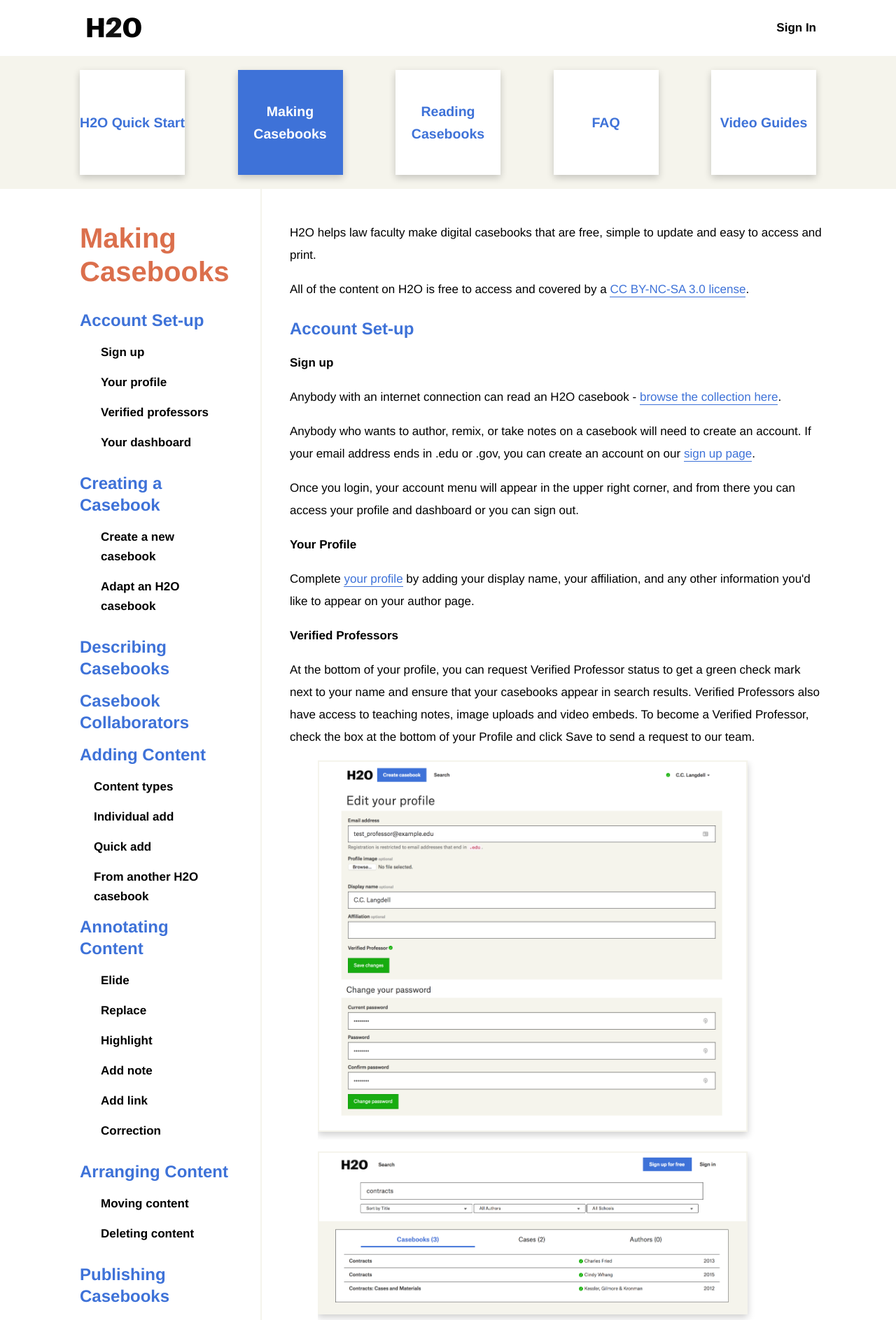
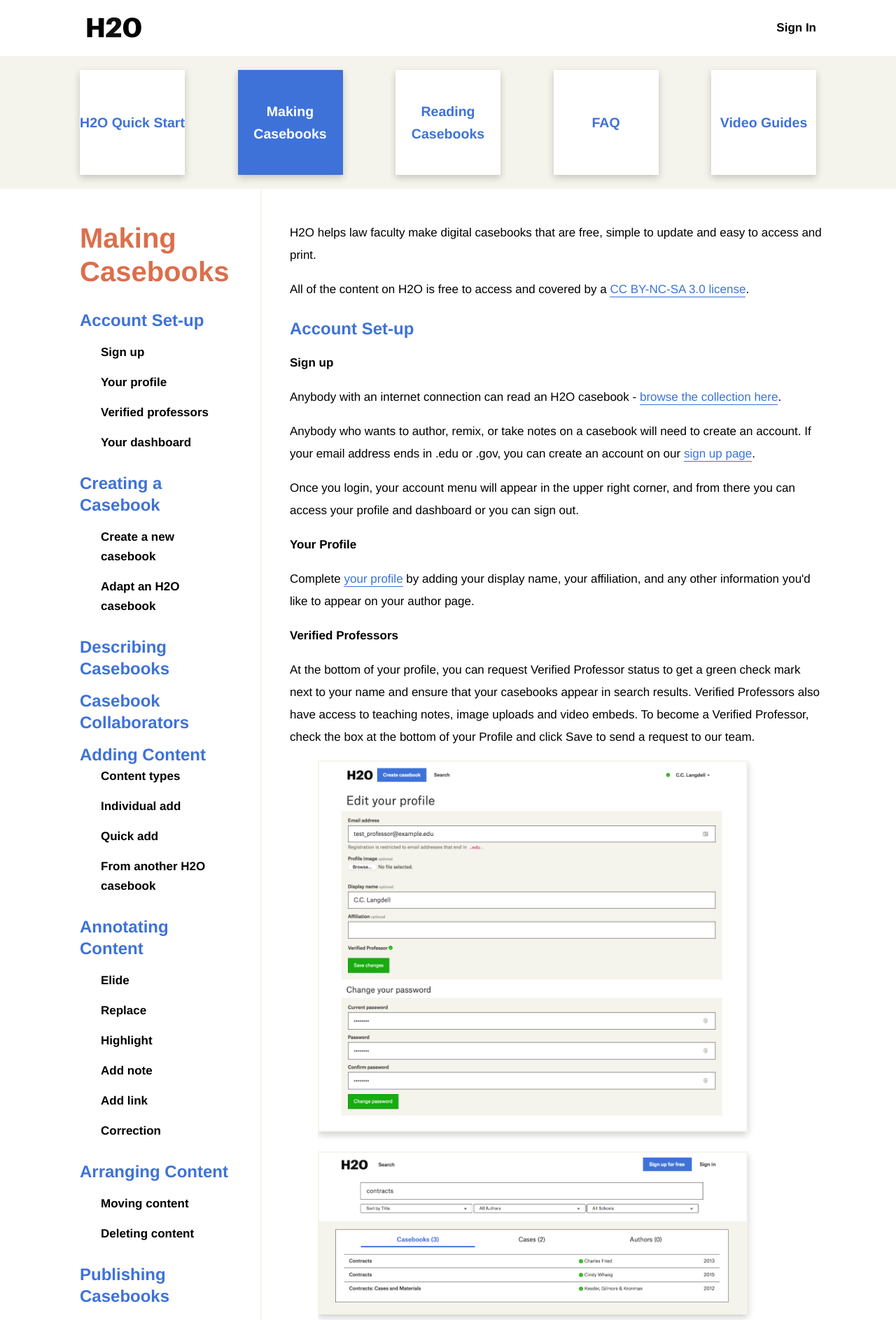
Before and after one commit to harvard-lil/h2o-static, a Jekyll site: the page built from app/making-casebooks.html, in a window 1280 px wide. Shown: the top 1887 px of the page at 70% size. Built offline with Jekyll 4.4.1, drawn with Linux system fonts in a browser that asks for light colours; comment, search, counter and statistics services are not loaded.

Commit message:
Correct markup

```diff
--- a/app/glossary.html
+++ b/app/glossary.html
@@ -67,3 +67,5 @@ sharing-image: images/h2o-logo.svg
     <h3 id="take-notes">I am a student and would like to take notes on my digital casebook - how do I do that?</h3>
     <p>Our Take Notes feature was built to support students as they actively read their digital H2O casebooks. When you are viewing a casebook, simply click “Take Notes” to have a copy of the book added to your dashboard. From there, use the annotation features to mark up the book how you’d like.</p>
     <p>If you’d like to take notes on specific sections or resources within a casebook, rather than the entire thing, you’ll first need to create a notebook in your dashboard. To do so, make sure you’re logged in and click “Create Casebook”. Name the book and click Save. Once you have your notebook ready to go, navigate to the sections or resources you want to take notes on, click “Take Notes” and select the appropriate notebook as the destination. Once those resources are copied into your notebook, you may use the annotation features to mark up the book how you’d like.</p>
+
+</main>
--- a/app/index.html
+++ b/app/index.html
@@ -27,7 +27,7 @@ sharing-image: images/h2o-logo.svg
             <li><a href="#adapting-casebook">Adapt an H2O casebook</a></li>
         </ul>
     </li>
-    <li ><a href="#working-in-casebooks" class="toc-1">Working in a Casebook</a></li>
+    <li ><a href="#working-in-casebooks" class="toc-1">Working in a Casebook</a>
             <ul class="toc-level-2">
             <li ><a href="#casebook-contents" >Casebook contents</a></li>
         </ul>
--- a/app/making-casebooks.html
+++ b/app/making-casebooks.html
@@ -33,13 +33,13 @@ sharing-image: images/h2o-logo.svg
 
         <li><a href="#describing-casebooks">Describing Casebooks</a></li>
         <li><a href="#casebook-collaborators">Casebook Collaborators</a></li>
-        <li ><a href="#adding-content">Adding Content</a></li>
+        <li ><a href="#adding-content">Adding Content</a>
             <ul class="toc-level-2">
-            <li><a href="#content-types">Content types</a></li>
-            <li><a href="#individual-add">Individual add</a></li>
-            <li><a href="#quick-add">Quick add</a></li>
-            <li><a href="#from-another-book">From another H2O casebook</a></li>
-        </ul>
+              <li><a href="#content-types">Content types</a></li>
+              <li><a href="#individual-add">Individual add</a></li>
+              <li><a href="#quick-add">Quick add</a></li>
+              <li><a href="#from-another-book">From another H2O casebook</a></li>
+            </ul>
         <li ><a href="#annotating-content">Annotating Content</a></li>
         <li>
             <ul class="toc-level-2">
@@ -170,16 +170,14 @@ sharing-image: images/h2o-logo.svg
         <li><b>Links</b> - Links are resources that point to materials hosted elsewhere on the web. These can be publicly accessible websites, government reports, articles, blogposts, etc. Links can also point to restricted content for your students to access via their law school login.</li>
         <li><b>Sections</b> - Sections and subsections help organize your casebooks by topic or week. We recommend you create these first to give yourself a working structure and then add content within each section. Note that you can move content between sections if you need to do some re-ordering once you get started.</li>
     </ul>
-    </p>
 
     <h3 id="individual-add">Individual add</h3>
     <p>Along the top right side of your book, you’ll see the “Add Section” and “Add Content” buttons. Use these to add individual items to your casebook. If you are building the structure of your book in H2O, we recommend following the steps in the order below. You can also watch our video tutorials on <a href=https://about.opencasebook.org/other-resources/#creating-sections-videoadding>addding sections</a> and <a href="https://about.opencasebook.org/other-resources/#adding-resources-video">adding resources</a> to your book.
         <ul>
         <li><b>1. Add the sections and sub-sections that form the basic structure of your casebook.</b> To add a section you can click "Add Section" at the top right side of your book.</li>
-        <li><b>2. Add the resources (legal documents, text, links) you want to each section.</b> To add your resources, click "Add Resource" and select the appropriate type from the buttons along the top of the window. For Legal Documents, search for cases or code by entering a citation or key words. For Custom Content, add text right to the text box, and use the image and video buttons to add multimedia. For links, paste your link into the field and add a description or edit the title.</p></li>
+        <li><b>2. Add the resources (legal documents, text, links) you want to each section.</b> To add your resources, click "Add Resource" and select the appropriate type from the buttons along the top of the window. For Legal Documents, search for cases or code by entering a citation or key words. For Custom Content, add text right to the text box, and use the image and video buttons to add multimedia. For links, paste your link into the field and add a description or edit the title.</li>
         <li><b>3. Annotate individual resources using elisions, highlights, links and notes.</b> Skip ahead to annotating content for more.</li>
     </ul>
-    </p>
 
     <h3 id="quick-add">Quick add</h3>
 
```
